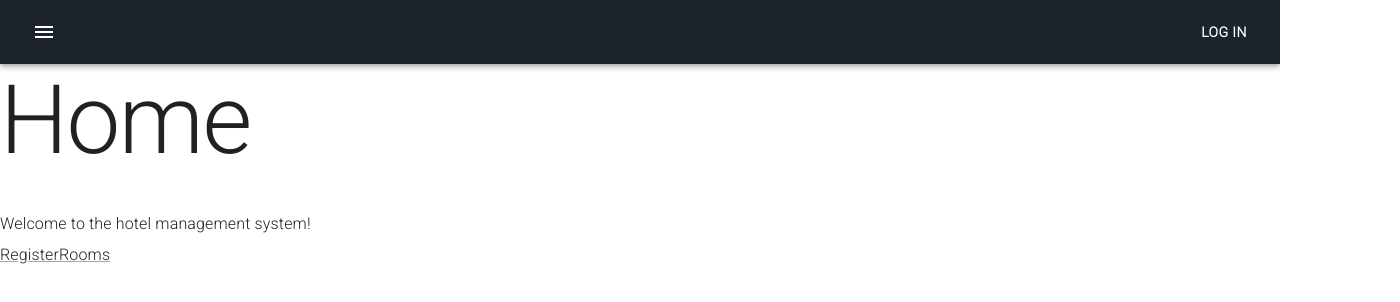
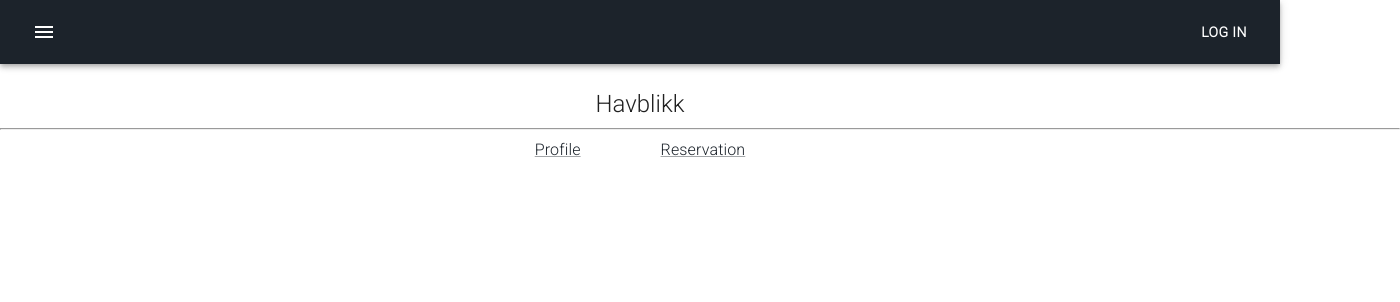
Before and after one commit to sundehakon/Hotell-React, a React (Create React App) app: page / in a window 1280 px wide. Shown: the top 302 px of the page, 1400 px wide, since content can reach past the window. Built offline with nearby package versions, Linux system fonts and the light colour scheme; no server answers.

Commit message:
Changed order list to mui component

```diff
--- a/src/components/Home.js
+++ b/src/components/Home.js
@@ -6,15 +6,15 @@ import '@fontsource/roboto/300.css';
 
 const Home = () => {
     return (
-        <Box sx={{width: '100%', maxWidth: 500}}>
-            <Typography variant='h1' gutterBottom>
-                Home
+        <Box sx={{ textAlign: 'center' }}>
+            <Typography variant='h5' gutterBottom marginTop={3}>
+                Havblikk
             </Typography>
-            <Typography variant='subtitle1' gutterBottom>
-                Welcome to the hotel management system!
-            </Typography>
-            <Link href='/register'>Register</Link>
-            <Link href='/rooms'>Rooms</Link>
+            <hr style={{ width: 1400 }}/>
+            <Box sx={{ display: 'flex', justifyContent: 'center' }}>
+                <Link href='/profile' sx={{ marginRight: 10 }}>Profile</Link>
+                <Link href='/reservation'>Reservation</Link>
+            </Box>
         </Box>
     );
 }
--- a/src/components/Profile.js
+++ b/src/components/Profile.js
@@ -1,6 +1,6 @@
 import React, { useEffect, useState } from 'react';
 import { useAuth0 } from '@auth0/auth0-react';
-import { Typography, Box, Card, Grid, Button, IconButton, Snackbar } from '@mui/material';
+import { Typography, Box, Card, Grid, Button, IconButton, Snackbar, List, ListItem } from '@mui/material';
 import CloseIcon from '@mui/icons-material/Close';
 import axios from 'axios';
 
@@ -81,12 +81,12 @@ const Profile = () => {
                     <Typography variant='h4'>Orders</Typography>
                     <ul>
                         {orders.map((order, index) => (
-                            <li key={index}>
-                                <p>User ID: {order.userId}</p>
-                                <p>Check-in Date: {order.checkInDate}</p>
-                                <p>Check-out Date: {order.checkOutDate}</p>
-                                <p>Room Type: {order.roomType}</p>
-                            </li>
+                            <List key={index}>
+                                <ListItem>User ID: {order.userId}</ListItem>
+                                <ListItem>Check-in Date: {order.checkInDate}</ListItem>
+                                <ListItem>Check-out Date: {order.checkOutDate}</ListItem>
+                                <ListItem>Room Type: {order.roomType}</ListItem>
+                            </List>
                         ))}
                     </ul>
                     <Button onClick={handleDelete} variant="contained" color="error">
```
